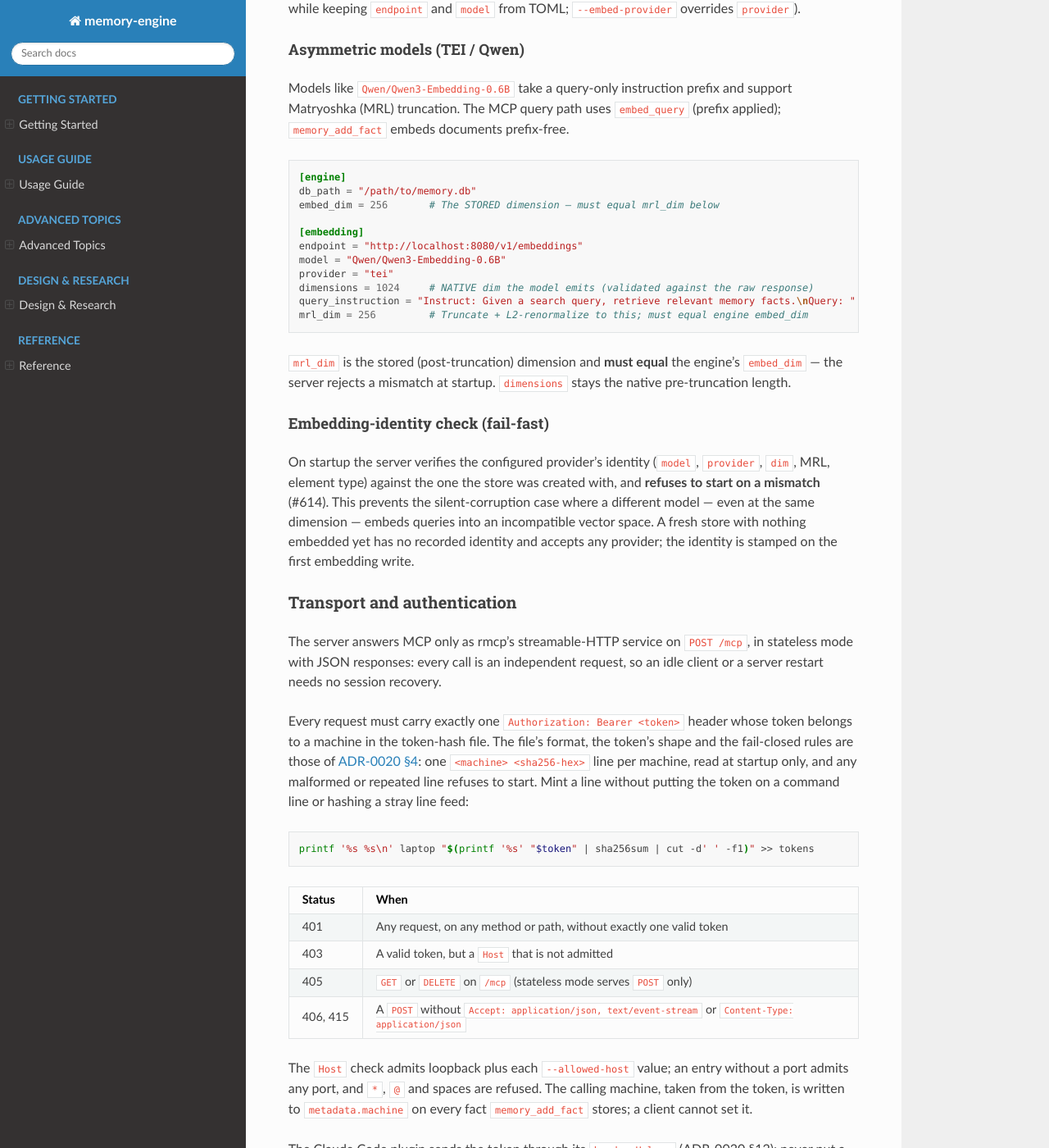
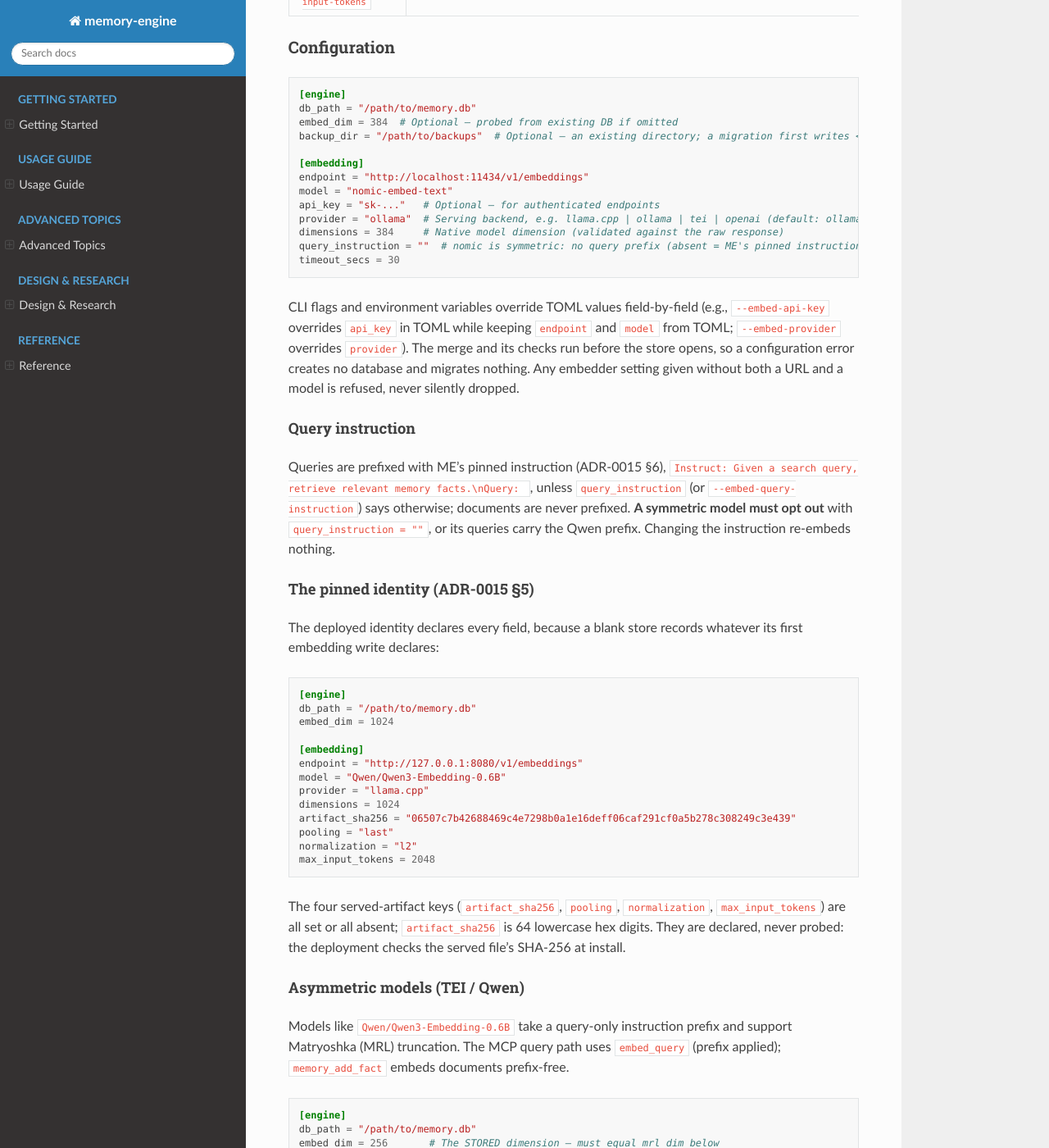
Before and after one commit to dutiona/memory-engine, a Sphinx documentation site: the page built from docs/reference/mcp-server.md, in a window 1280 px wide and 1400 px high, scrolled down 1728 px. Shown: the whole window at 82% size. Built offline with Sphinx 7.4.7 and the Read the Docs theme 3.1.0, drawn with Linux system fonts in a browser that asks for light colours; pages that are not in the unit, such as notebooks, are missing from menus; some of the changed text lies outside the part shown.

Commit message:
docs: configure the served artifact and the default query instruction
mcp-server.md and cli-inspector.md document the served-artifact keys, flags and variables, MEMORY_MCP_EMBED_DIM and --embed-query-instruction, the pinned identity as a TOML example, the default query instruction and how a symmetric model opts out, the startup refusal with its operator recoveries, and the pre-computed refusals. reconstruction.md states the embedder-identity rule and the space-name scheme; the design doc notes the amended §5.

````diff
--- a/docs/reference/mcp-server.md
+++ b/docs/reference/mcp-server.md
@@ -31,7 +31,8 @@ memory-engine-mcp --listen 127.0.0.1:<port> --token-file /path/to/tokens --confi
 
 # With CLI args
 memory-engine-mcp --listen 127.0.0.1:<port> --token-file /path/to/tokens \
-  --db-path /path/to/memory.db --embed-url http://localhost:11434/v1/embeddings --embed-model nomic-embed-text
+  --db-path /path/to/memory.db --embed-url http://localhost:11434/v1/embeddings --embed-model nomic-embed-text \
+  --embed-query-instruction ''   # nomic is symmetric: opt out of ME's default query instruction
 
 # With env vars
 MEMORY_MCP_LISTEN=127.0.0.1:<port> MEMORY_MCP_TOKEN_FILE=/path/to/tokens \
@@ -44,6 +45,10 @@ MEMORY_MCP_LISTEN=127.0.0.1:<port> MEMORY_MCP_TOKEN_FILE=/path/to/tokens \
 | `--token-file` (required) | `MEMORY_MCP_TOKEN_FILE` | The token-hash file (below) |
 | `--allowed-host` (repeatable) | `MEMORY_MCP_ALLOWED_HOSTS` (comma list, no spaces) | A `Host` value served besides loopback |
 | `--backup-dir` | `MEMORY_MCP_BACKUP_DIR` | Overrides `engine.backup_dir` |
+| `--embed-dim` | `MEMORY_MCP_EMBED_DIM` | Overrides `engine.embed_dim` (lets a blank store start without a TOML file) |
+| `--embed-url`, `--embed-model`, `--embed-api-key`, `--embed-provider` | `MEMORY_MCP_EMBED_URL`, `_MODEL`, `_API_KEY`, `_PROVIDER` | Override the `[embedding]` keys of the same meaning |
+| `--embed-query-instruction` | `MEMORY_MCP_EMBED_QUERY_INSTRUCTION` | Overrides `query_instruction`; `''` for a symmetric model |
+| `--embed-artifact-sha256`, `--embed-pooling`, `--embed-normalization`, `--embed-max-input-tokens` | `MEMORY_MCP_EMBED_ARTIFACT_SHA256`, `_POOLING`, `_NORMALIZATION`, `_MAX_INPUT_TOKENS` | Override the served-artifact keys (below) |
 
 ### Configuration
 
@@ -57,12 +62,39 @@ backup_dir = "/path/to/backups"  # Optional — an existing directory; a migrati
 endpoint = "http://localhost:11434/v1/embeddings"
 model = "nomic-embed-text"
 api_key = "sk-..."   # Optional — for authenticated endpoints
-provider = "ollama"  # Serving backend, e.g. ollama | tei | openai (default: ollama). Free-form; feeds the fingerprint.
+provider = "ollama"  # Serving backend, e.g. llama.cpp | ollama | tei | openai (default: ollama). Free-form; feeds the fingerprint.
 dimensions = 384     # Native model dimension (validated against the raw response)
+query_instruction = ""  # nomic is symmetric: no query prefix (absent = ME's pinned instruction)
 timeout_secs = 30
 ```
 
-CLI flags override TOML values field-by-field (e.g., `--embed-api-key` overrides `api_key` in TOML while keeping `endpoint` and `model` from TOML; `--embed-provider` overrides `provider`).
+CLI flags and environment variables override TOML values field-by-field (e.g., `--embed-api-key` overrides `api_key` in TOML while keeping `endpoint` and `model` from TOML; `--embed-provider` overrides `provider`). The merge and its checks run before the store opens, so a configuration error creates no database and migrates nothing. Any embedder setting given without both a URL and a model is refused, never silently dropped.
+
+#### Query instruction
+
+Queries are prefixed with ME's pinned instruction (ADR-0015 §6), `Instruct: Given a search query, retrieve relevant memory facts.\nQuery: `, unless `query_instruction` (or `--embed-query-instruction`) says otherwise; documents are never prefixed. **A symmetric model must opt out** with `query_instruction = ""`, or its queries carry the Qwen prefix. Changing the instruction re-embeds nothing.
+
+#### The pinned identity (ADR-0015 §5)
+
+The deployed identity declares every field, because a blank store records whatever its first embedding write declares:
+
+```toml
+[engine]
+db_path = "/path/to/memory.db"
+embed_dim = 1024
+
+[embedding]
+endpoint = "http://127.0.0.1:8080/v1/embeddings"
+model = "Qwen/Qwen3-Embedding-0.6B"
+provider = "llama.cpp"
+dimensions = 1024
+artifact_sha256 = "06507c7b42688469c4e7298b0a1e16deff06caf291cf0a5b278c308249c3e439"
+pooling = "last"
+normalization = "l2"
+max_input_tokens = 2048
+```
+
+The four served-artifact keys (`artifact_sha256`, `pooling`, `normalization`, `max_input_tokens`) are all set or all absent; `artifact_sha256` is 64 lowercase hex digits. They are declared, never probed: the deployment checks the served file's SHA-256 at install.
 
 #### Asymmetric models (TEI / Qwen)
 
@@ -86,7 +117,11 @@ mrl_dim = 256         # Truncate + L2-renormalize to this; must equal engine emb
 
 #### Embedding-identity check (fail-fast)
 
-On startup the server verifies the configured provider's identity (`model`, `provider`, `dim`, MRL, element type) against the one the store was created with, and **refuses to start on a mismatch** (#614). This prevents the silent-corruption case where a different model — even at the same dimension — embeds queries into an incompatible vector space. A fresh store with nothing embedded yet has no recorded identity and accepts any provider; the identity is stamped on the first embedding write.
+On startup the server verifies the configured provider's identity (`model`, `provider`, `dim`, MRL, element type and the served artifact) against the one the store was created with, and **refuses to start on a mismatch** (#614, #1017). This prevents the silent-corruption case where a different model — even at the same dimension, or the same model served from another file — embeds queries into an incompatible vector space. A fresh store with nothing embedded yet has no recorded identity and accepts any provider; the identity is stamped on the first embedding write.
+
+An absent served artifact matches only another absent one, so a store recorded before schema v15 (or without the served keys) refuses a configuration that declares them, and the reverse. The recoveries are to drop the declaration and keep serving the recorded identity, or to start from a blank store. Reconstruction under the new identity is the normative path (ADR-0015 §4) but has no CLI or MCP surface yet (#689). The refused start has already migrated the store to schema v15, which an older binary refuses, so recover with the new binary; rolling back is not one of the recoveries.
+
+A pre-computed `memory_add_fact` must declare exactly the configured embedder's identity, and a declaration cannot carry a served artifact, so a served deployment refuses pre-computed writes; a pre-computed `memory_query` against a served store is refused too.
 
 ### Transport and authentication
 
@@ -182,7 +217,7 @@ The server requires an OpenAI-compatible embedding endpoint for `memory_add_fact
 - **OpenAI**: `https://api.openai.com/v1/embeddings`
 - Any endpoint returning `{ "data": [{ "embedding": [...] }] }` or `{ "embeddings": [[...]] }`
 
-For `memory_add_fact` (and `memory_query`), callers can bypass server-side embedding by passing a pre-computed `embedding` array. A pre-computed embedding **must declare its identity** (#615): the required `model` + `provider`, plus optional `matryoshka_base_dim` and `element_type`. On `memory_add_fact` the declared identity is recorded on a fresh store (so a precomputed-only workflow can bootstrap) or checked against the stored identity on a populated one; on `memory_query` it is checked against the store. A declaration that disagrees with the store's identity is hard-rejected — a vector from a different model can no longer be slipped into the store's vector space (closing the same-dimension foreign-vector hole).
+For `memory_add_fact` (and `memory_query`), callers can bypass server-side embedding by passing a pre-computed `embedding` array. A pre-computed embedding **must declare its identity** (#615): the required `model` + `provider`, plus optional `matryoshka_base_dim` and `element_type`. On `memory_add_fact` the declared identity is recorded on a fresh store (so a precomputed-only workflow can bootstrap) or checked against the stored identity on a populated one; on `memory_query` it is checked against the store. A declaration that disagrees with the store's identity is hard-rejected — a vector from a different model can no longer be slipped into the store's vector space (closing the same-dimension foreign-vector hole). With an embedder configured, a pre-computed `memory_add_fact` must also declare exactly that embedder's identity (#1017), so it can never stamp a blank store with an identity the server then refuses at its next start; a declaration carries no served artifact, so a served deployment refuses pre-computed embeddings.
 
 ### Pre-Compaction Flush
 
````
Also changed, not shown: other parts of docs/reference/mcp-server.md (+0 -1 lines), docs/advanced/reconstruction.md (+10 -1 lines), docs/design/embedding-identity-and-tei-qwen-migration.md (+5 -1 lines), docs/reference/cli-inspector.md (+11 -4 lines).
